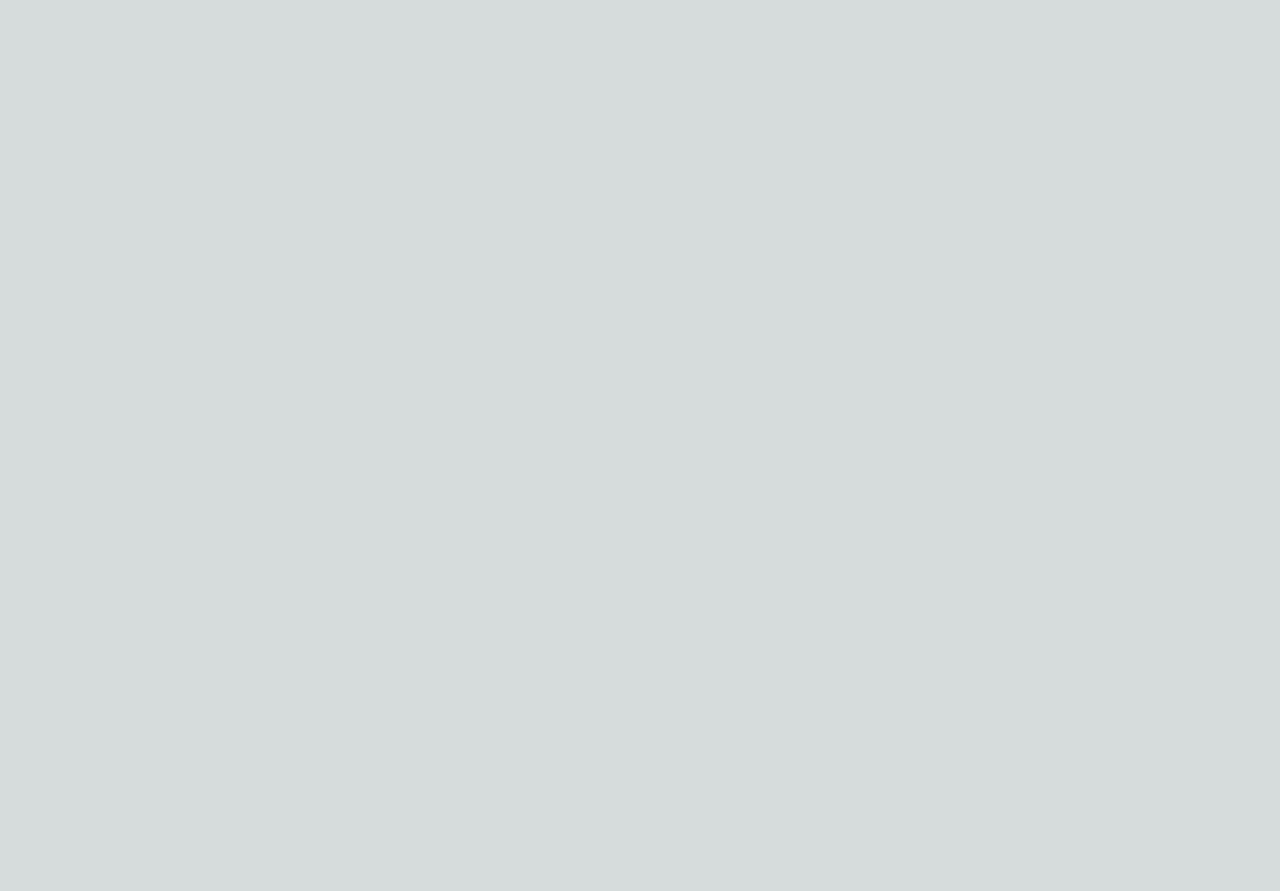
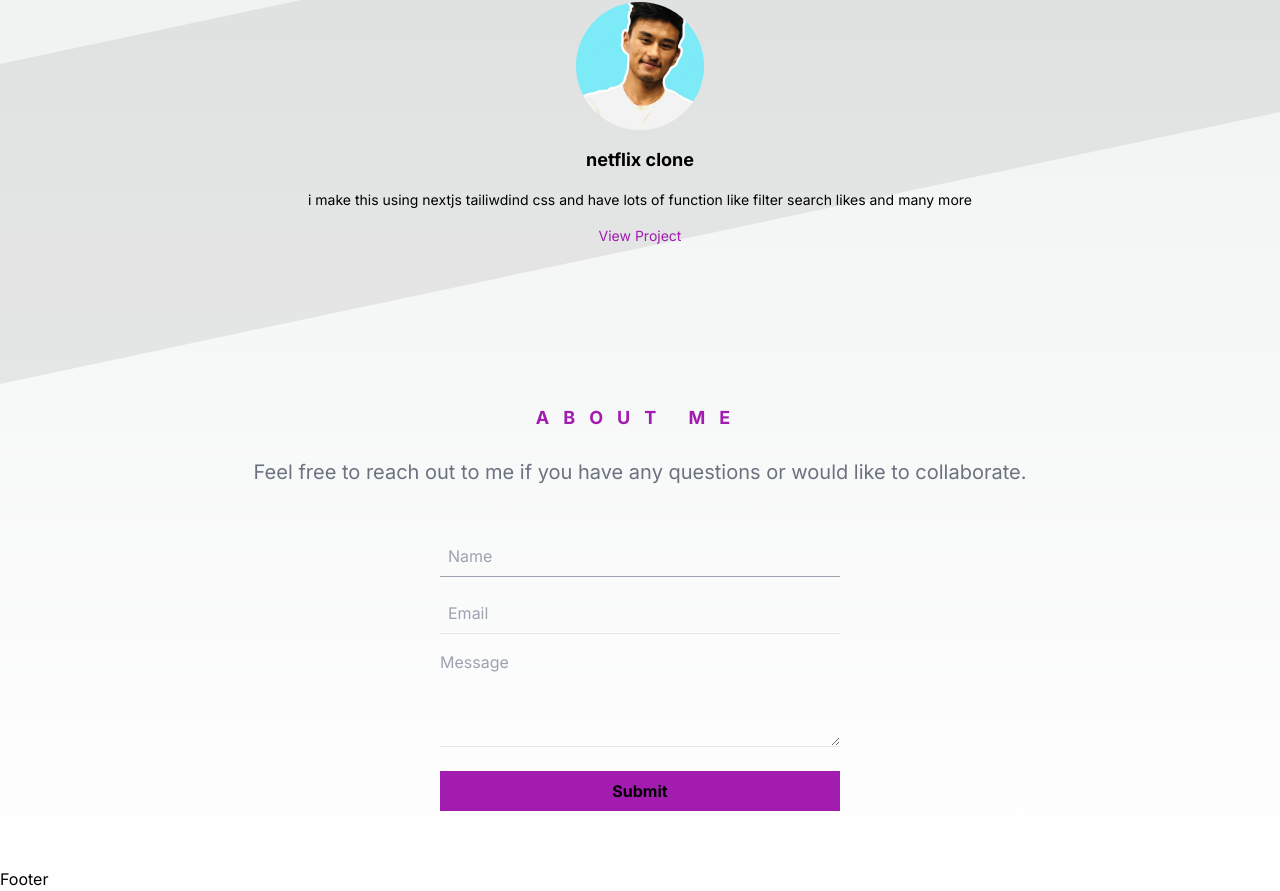
Before and after one commit to gaurab-magar/portfolioNextjs, a Next.js app: page / in a window 1280 px wide. Shown: the part 1673-2564 px from the top of the page. Before the commit the page ends 1497 px from the top, so only its background shows below. Built offline with nearby package versions, Linux system fonts and the light colour scheme.

Commit message:
project section and contact section implemented

```diff
--- /dev/null
+++ b/src/app/Contact.js
@@ -0,0 +1,28 @@
+import React from 'react'
+
+const Contact = () => {
+  return (
+    <div className="container px-4 md:px-6 mx-auto">
+        <div className="flex flex-col items-center justify-center space-y-4 text-center">
+            <div className="space-y-2">
+            <h2 className="font-bold tracking-[7px] md:tracking-[14px] text-lg uppercase text-center pb-4 text-fuchsia-700">ABOUT ME</h2>
+                <p className="max-w-[900px] text-gray-500 md:text-xl/relaxed lg:text-base/relaxed xl:text-xl/relaxed dark:text-gray-400">
+                    Feel free to reach out to me if you have any questions or would like to collaborate.
+                </p>
+            </div>
+        </div>
+        <div className="px-6 mx-auto max-w-md py-12">
+            <form className="grid gap-4">
+                <input type="text" placeholder="Name" className="w-full p-2 outline-none bg-transparent border-b border-gray-400" />
+                <input type="email" placeholder="Email" className="w-full p-2 outline-none bg-transparent border-b border-gray-200" />
+                <textarea placeholder="Message" rows='4' className="w-full outline-none bg-transparent border-b border-gray-200" />
+                <button type="submit" className="block font-bold p-2 bg-fuchsia-700 my-2">
+                    Submit
+                </button>
+            </form>
+        </div>
+    </div>
+  )
+}
+
+export default Contact
--- /dev/null
+++ b/src/app/Project.js
@@ -0,0 +1,27 @@
+import React from 'react'
+
+const Project = () => {
+    const Projects = [1,2,3,4]
+    return(
+    <section className="w-full py-6 md:py-10 relative">
+        <h2 className="font-bold tracking-[7px] md:tracking-[14px] text-lg uppercase text-center pb-4 text-fuchsia-700">MY PROJECT</h2>
+        <div className="mx-auto">
+            <div className='relative w-full flex overflow-x-scroll overflow-y-hidden snap-x snap-mandatory z-30'>
+                {Projects.map((i)=>
+                (
+                    <div key={i} className="w-screen text-center flex-shrink-0 snap-center flex flex-col space-y-4 justify-center items-center p-4 md:p-15  h-[25rem] md:h-[30rem]">
+                        <img src='/cvimg.jpg' alt='project' className="h-32 w-32 rounded-full object-cover"/>
+                        <h3 className="text-lg font-bold">netflix clone</h3>
+                        <p className="text-sm">i make this using nextjs tailiwdind css and have lots of function like filter search likes and many more</p>
+                        <a href='/' target="_blank" rel="noreferrer" className="text-sm text-fuchsia-700 hover:text-fuchsia-900 transition duration-300">View
+                        Project</a>
+                    </div>
+                ))}
+            </div>
+        </div>
+        <div className='w-full absolute top-32 bg-[gray]/15 left-0 h-80 -skew-y-12'></div>
+    </section>
+    )
+}
+
+export default Project
--- a/src/app/page.js
+++ b/src/app/page.js
@@ -1,5 +1,7 @@
 import About from "./About";
+import Contact from "./Contact";
 import Hero from "./Hero";
+import Project from "./Project";
 import Skill from "./Skill";
 
 export default function Home() {
@@ -8,6 +10,8 @@ export default function Home() {
       <Hero />
       <About />
       <Skill />
+      <Project />
+      <Contact />
     </main>
   );
 }
```
